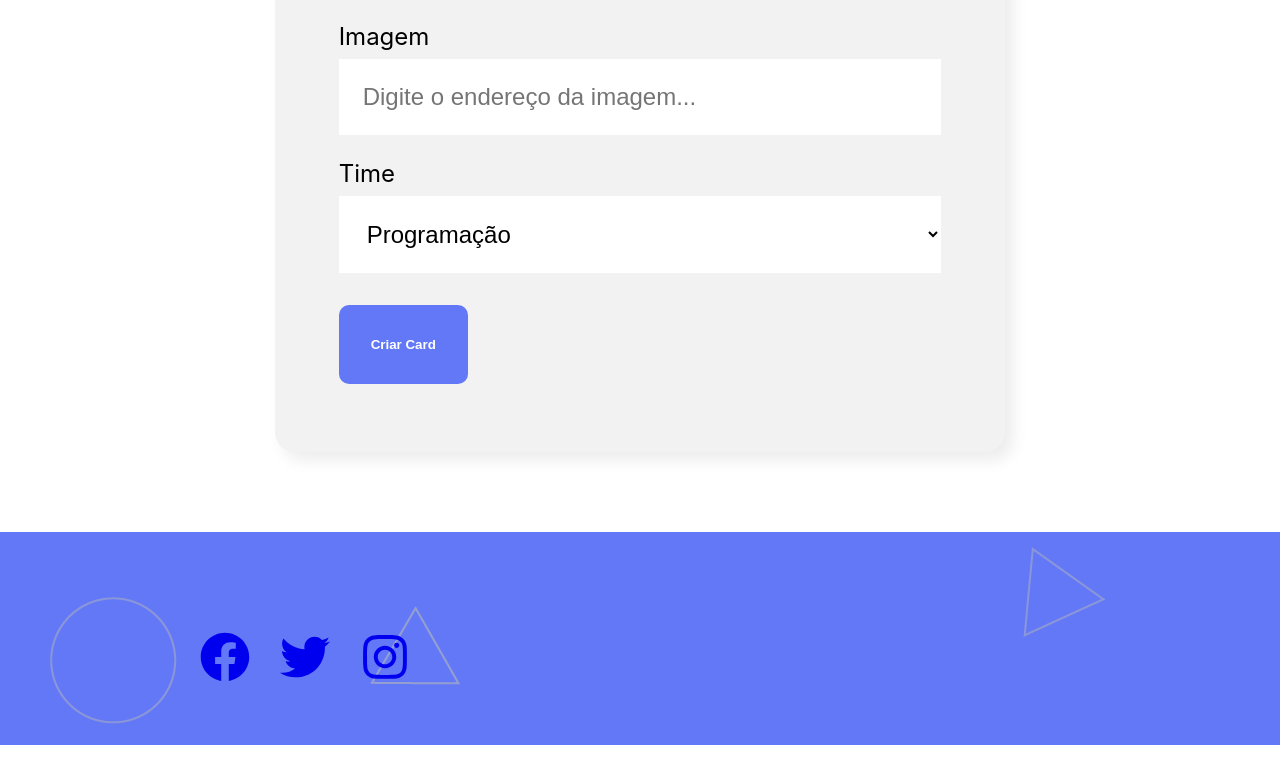
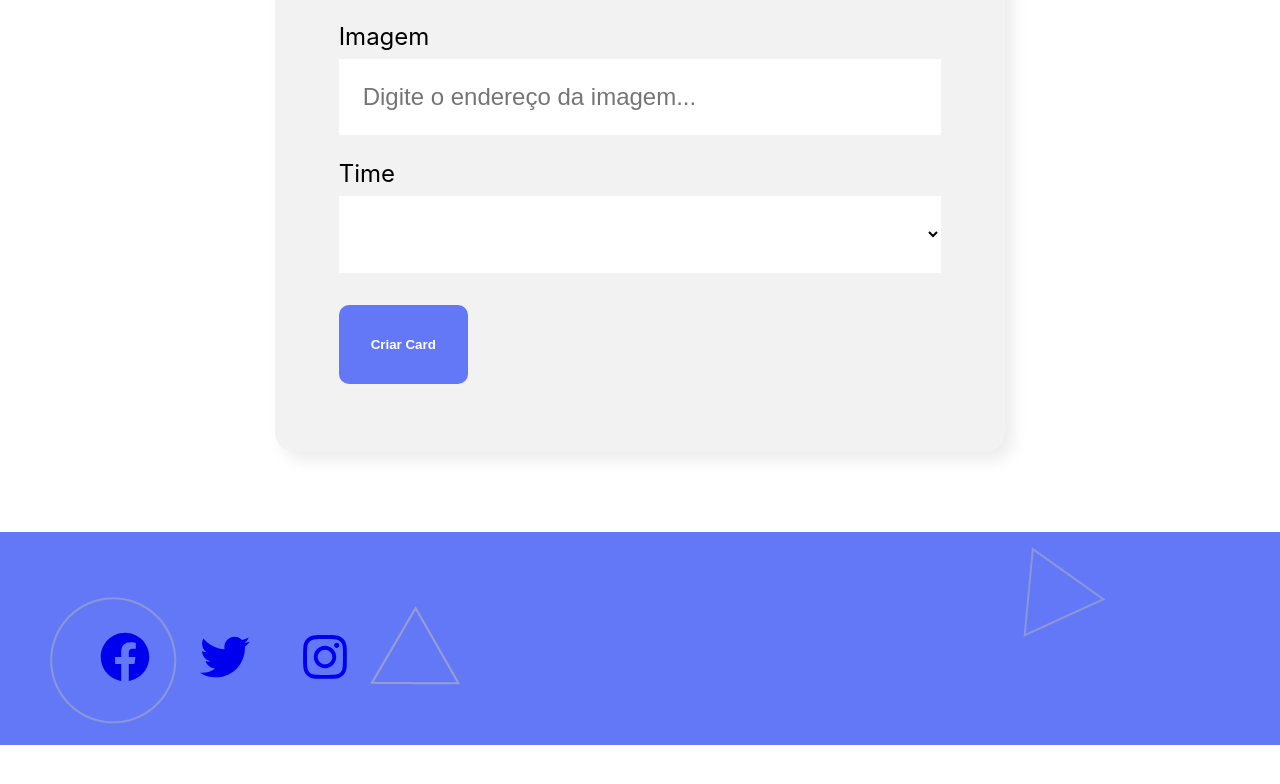
Before and after one commit to torchelsenjennifer/Projeto-Organo-, a React (Create React App) app: page / in a window 1280 px wide. Shown: the part 939-1723 px from the top of the page. Built offline with nearby package versions, Linux system fonts and the light colour scheme.

Commit message:
alterando rodape

```diff
--- a/src/App.js
+++ b/src/App.js
@@ -48,7 +48,6 @@ function App() {
   const [colaboradores, setColaboradores] = useState([])
 
   const aoNovoColaboradorAdicionado = (colaborador) => {
-    console.log(colaborador)
     setColaboradores([...colaboradores, colaborador])
   }
 
--- a/src/componente/Colaborador/index.js
+++ b/src/componente/Colaborador/index.js
@@ -1,9 +1,9 @@
 import './Colaborador.css'
 
 
-const Colaborador = ({nome, cargo, imagem}) => {
+const Colaborador = ({nome, cargo, imagem, corDeFundo}) => {
     return(<div className='colaborador'>
-        <div className='cabecalho'>
+        <div className='cabecalho' style={{background: corDeFundo}}>
             <img src={imagem} alt={nome}></img>
         </div>
         <div className='rodape'>
@@ -11,7 +11,6 @@ const Colaborador = ({nome, cargo, imagem}) => {
             <h5>{cargo}</h5>
         </div>
     </div>
-
     )
 }
 
--- a/src/componente/ListaSuspensa/index.js
+++ b/src/componente/ListaSuspensa/index.js
@@ -3,7 +3,8 @@ const ListaSuspensa = (props) => {
     return(
         <div className='lista-suspensa'>
             <label>{props.label}</label>
-            <select onChange={evento => props.aoAlterado(evento.target.value)} required={props.required} value={props.value}>
+            <select onChange={evento => props.aoAlterado(evento.target.value)} required={props.required} value={props.valor}>
+                <option value=""></option>
                 {props.itens.map(item => {
                     return <option key={item}>{item}</option>
                 })}
--- a/src/componente/Rodape/Rodape.css
+++ b/src/componente/Rodape/Rodape.css
@@ -8,7 +8,7 @@ background-image: url("../../../public/imagens/fundo.png");
 
 .iconeF{
     position: absolute;
-    padding: 100px 200px;
+    padding: 100px 100px;
 }
 
 /* .iconeF:hover {
@@ -17,20 +17,20 @@ background-image: url("../../../public/imagens/fundo.png");
 
 .iconeT{
     position: absolute;
-    padding: 100px 280px;
+    padding: 100px 200px;
 }
 
 .iconeI{
     position: absolute;
-    padding: 100px 360px;
+    padding: 100px 300px;
 }
 
-.logo{
+/* .logo{
     position: absolute;
-    padding: 60px 650px;
+    padding: 60px 100px;
 }
 
 .assinatura{
     position: absolute;
-    padding: 60px 900px;
-}
+    padding: 60px 100px;
+} */
--- a/src/componente/Time/index.js
+++ b/src/componente/Time/index.js
@@ -10,6 +10,8 @@ const Time = (props) => {
               <h3 style={risco}>{props.nome}</h3>
         <div className='colaboradores'>
             {props.colaboradores.map(colaborador =><Colaborador
+            corDoFundo={props.corDoFundo}
+            key={colaborador.nome}
             nome={colaborador.nome}
             cargo={colaborador.cargo}
             imagem={colaborador.imagem}
```
Also changed, not shown: src/componente/Rodape/Rodape.js (+0 -32 lines).
